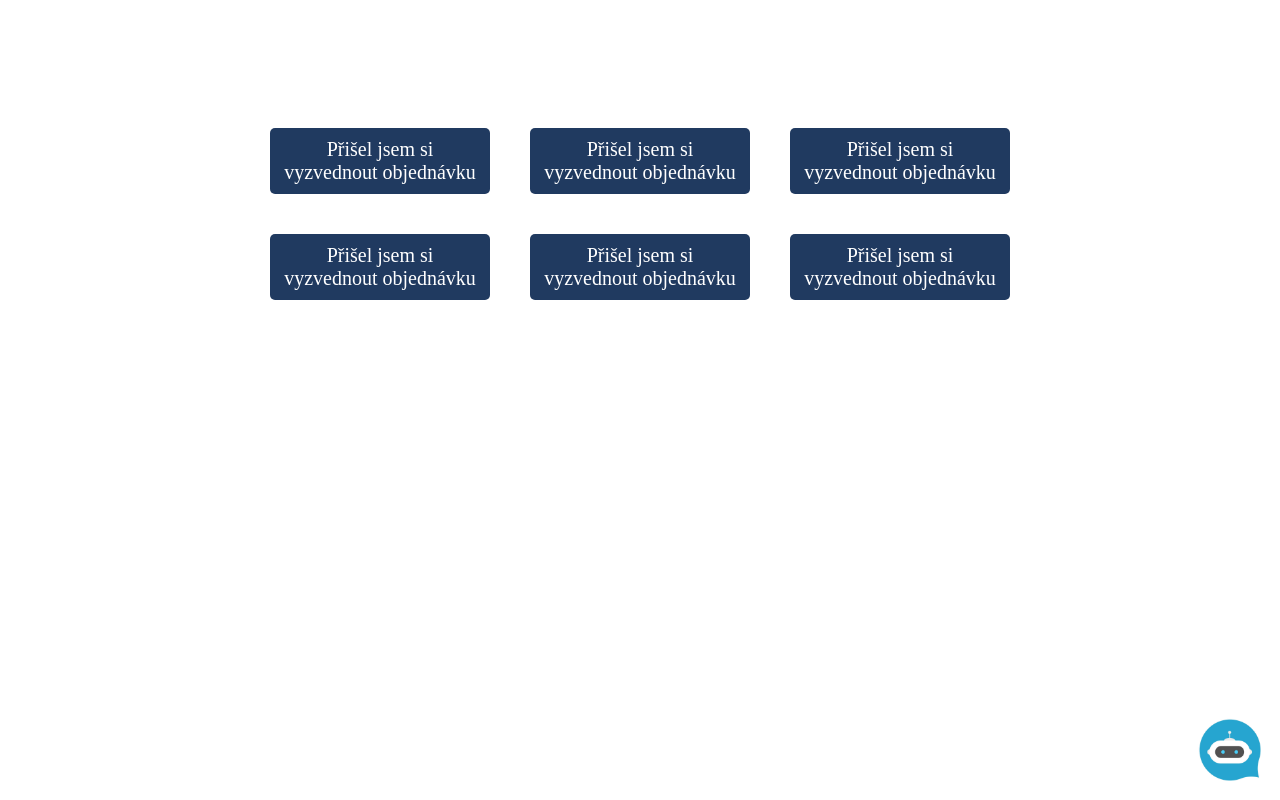
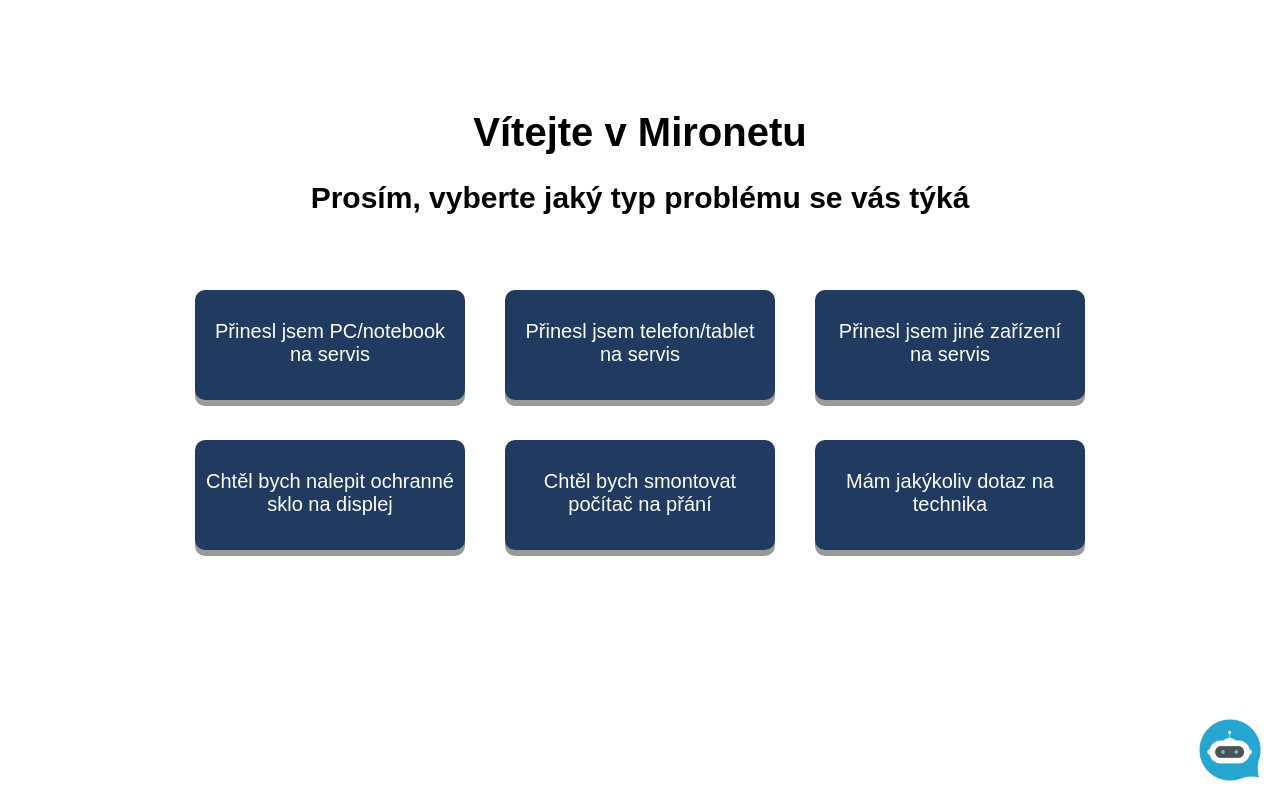
Before and after one commit to lukazko/Mironet-Totemy, a plain HTML site: page index.html in a window 1280 px wide. Drawn offline with Linux system fonts and the light colour scheme.

Commit message:
design, dopadovka

```diff
--- a/index.html
+++ b/index.html
@@ -5,18 +5,20 @@
     <meta charset="UTF-8">
     <meta http-equiv="X-UA-Compatible" content="IE=edge">
     <meta name="viewport" content="width=device-width, initial-scale=1.0">
-    <title>Document</title>
+    <title>Totem - main site</title>
     <link rel="stylesheet" href="styles.css">
 </head>
 
 <body>
+    <h1>Vítejte v Mironetu</h1>
+    <h2>Prosím, vyberte jaký typ problému se vás týká</h2>
     <div class="flex-container">
-        <div class="flex-item">Přišel jsem si vyzvednout objednávku</div>
-        <div class="flex-item">Přišel jsem si vyzvednout objednávku</div>
-        <div class="flex-item">Přišel jsem si vyzvednout objednávku</div>
-        <div class="flex-item">Přišel jsem si vyzvednout objednávku</div>
-        <div class="flex-item">Přišel jsem si vyzvednout objednávku</div>
-        <div class="flex-item">Přišel jsem si vyzvednout objednávku</div>
+        <div class="flex-item">Přinesl jsem PC/notebook na servis</div>
+        <div class="flex-item">Přinesl jsem telefon/tablet na servis</div>
+        <div class="flex-item">Přinesl jsem jiné zařízení na servis</div>
+        <div class="flex-item">Chtěl bych nalepit ochranné sklo na displej</div>
+        <div class="flex-item">Chtěl bych smontovat počítač na přání</div>
+        <a href="endsite.html"><div class="flex-item">Mám jakýkoliv dotaz na technika</div></a>
     </div>
     <img src="chatbot.jpg">
 
--- a/styles.css
+++ b/styles.css
@@ -1,8 +1,32 @@
 body {
+    margin: 0;
+    min-height: 100vh;
     display: flex;
     justify-content: center;
     align-items: center;
+    flex-flow: column wrap;
+    font-family: Arial, Helvetica, sans-serif;
 }
+
+body.endsite {
+    background-color: #203a60;
+}
+
+h1 {
+    font-size: 40px;
+    margin-top: -100px;
+
+}
+
+h2 {
+    font-size: 30px;
+    margin-top: 0px;
+}
+
+.endsite h1, .endsite h2 {
+    color: white;
+}
+
 
 img {
     height: 100px;
@@ -11,23 +35,51 @@
     right: 0px;
 }
 
+img:hover, .flex-item:hover {
+    cursor: pointer;
+}
+
 .flex-container {
-    padding-top: 100px;
     display: flex;
     flex-flow: row wrap;
     justify-content: center;
     align-items: center;
-    height: 100px;
-    width: 850px;
+    width: 1000px;
+    margin-top: 50px;
 }
 
 .flex-item {
     background-color: #203a60;
     color: white;
     font-size: 20px;
-    width: 200px;
+    width: 250px;
     text-align: center;
-    margin: 20px;
-    padding: 10px;
-    border-radius: 5px;
+    margin: 0px 20px 40px 20px;
+    padding: 30px 10px 10px 10px;
+    border-radius: 10px;
+    box-shadow: 0 6px #999;
+    min-height: 70px;
 }
+
+.flex-item:active {
+    background-color: #192e4d;
+    box-shadow: 0 4px #666;
+    transform: translateY(4px);
+}
+
+.flex-item:hover {
+    background-color: #192e4d;
+}
+
+a {
+    text-decoration: none;
+}
+
+.endsite .flex-item {
+    color: #203a60;
+    background-color: white;
+    font-size: 25px;
+    width: 250px;
+    padding: 20px 10px 10px 10px;
+
+}
```
Also changed, not shown: endsite.html (added, +18 -0 lines).
